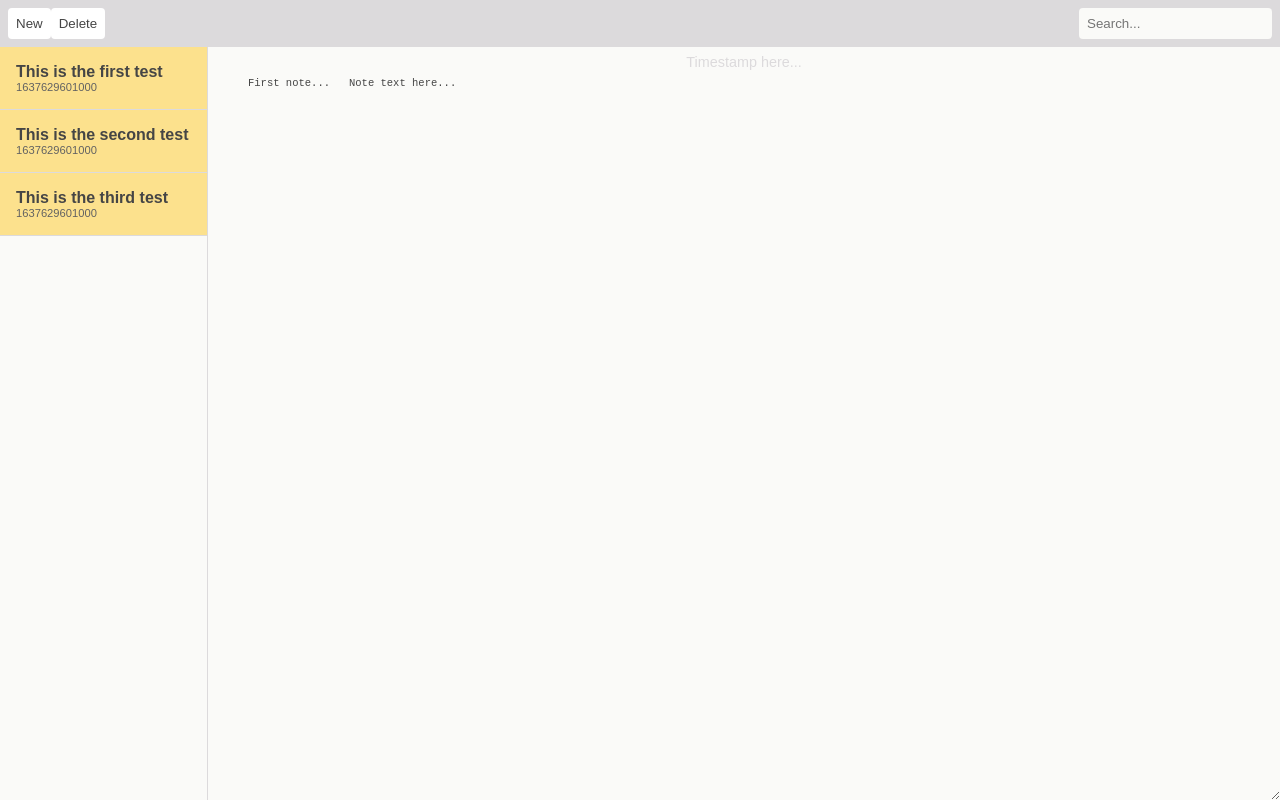
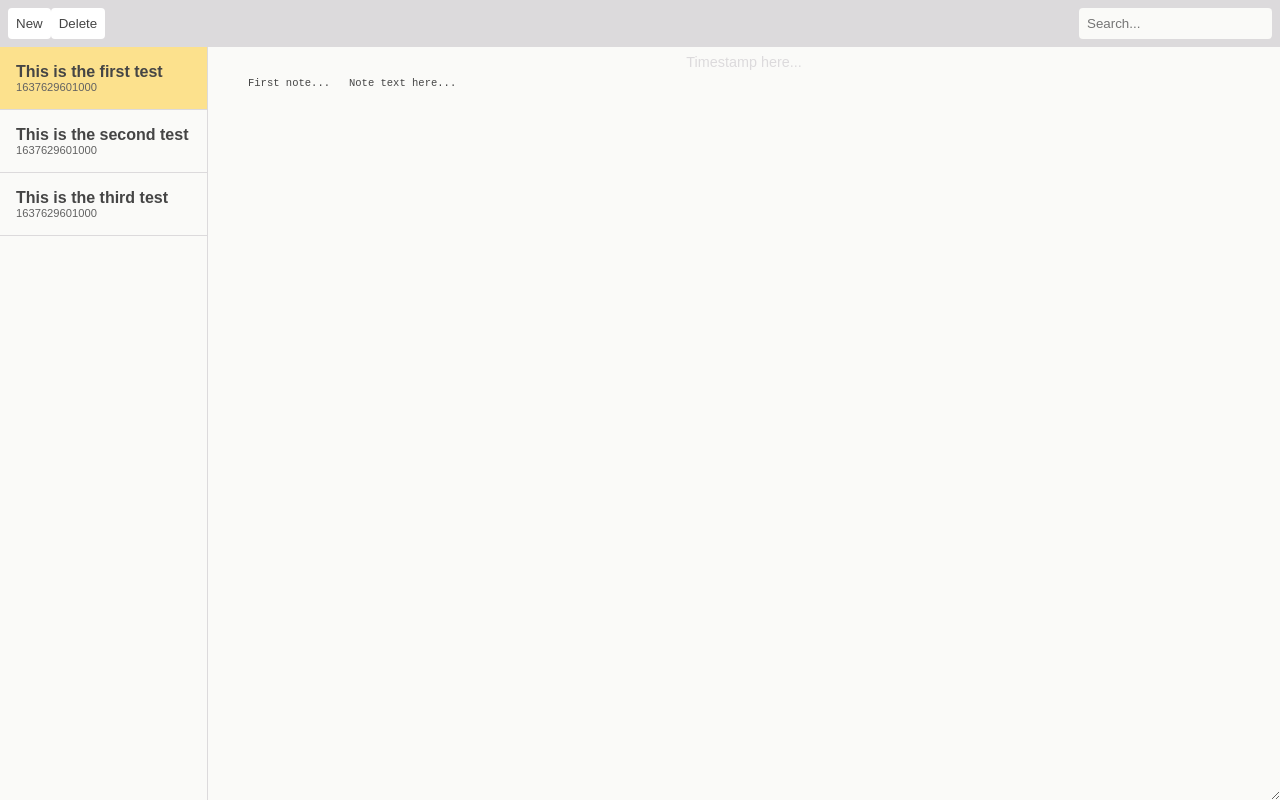
Before and after one commit to leonshimizu/vue-notes-app, a Vue app: page / in a window 1280 px wide. Built offline with nearby package versions, Linux system fonts and the light colour scheme.

Commit message:
simple notes app but the data is in the wrong file - in note selectors, needs to be in app.vue so it's in the outer most layer

```diff
--- a/src/components/NoteSelector.vue
+++ b/src/components/NoteSelector.vue
@@ -1,5 +1,8 @@
 <template>
-  <div class="note-selector active">
+  <div class="note-selector"
+    v-bind:class="{active: selectedNoteId === note.id}"
+    v-on:click="selectNote(note)"
+  >
     <p class="note-selector-title">{{ note.body }}</p>
     <p class="note-selector-timestamp">{{ note.timestamp }}</p>
   </div>
@@ -7,6 +10,11 @@
 
 <script>
   export default {
-    props: ['note']
+    props: ['note', 'selectedNoteId'],
+    methods: {
+      selectNote: function(note) {
+        this.$emit("selectNote", note)
+      }
+    }
   }
 </script>
--- a/src/components/NoteSelectors.vue
+++ b/src/components/NoteSelectors.vue
@@ -4,6 +4,8 @@
       v-for="note in notes"
       v-bind:key="note.id"
       v-bind:note="note"
+      v-bind:selectedNoteId="selectedNoteId"
+      v-on:selectNote="selectNote"
     />
 
   </div>
@@ -21,7 +23,13 @@
           { id: 1, body: "This is the first test", timestamp: Date.now() },
           { id: 2, body: "This is the second test", timestamp: Date.now() },
           { id: 3, body: "This is the third test", timestamp: Date.now() }
-        ]
+        ],
+        selectedNoteId: 1
+      }
+    },
+    methods: {
+      selectNote: function(note) {
+        this.selectedNoteId = note.id
       }
     }
   }
```
